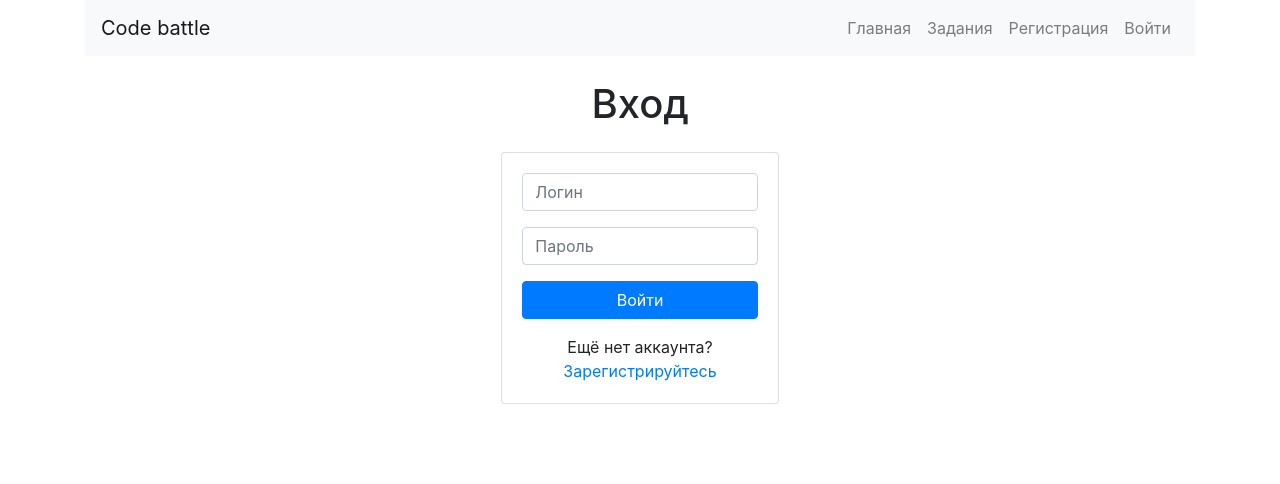
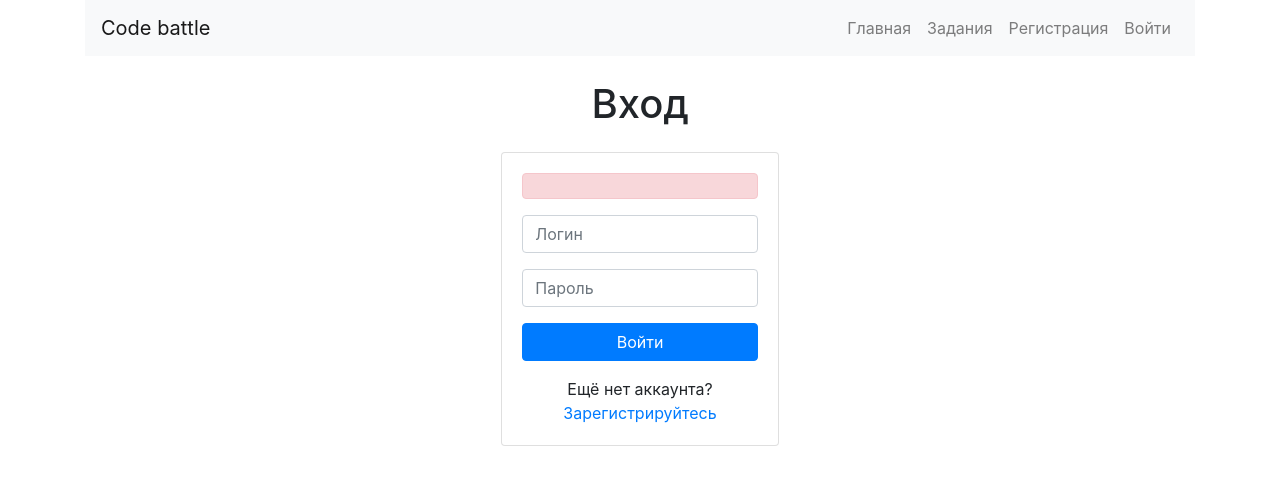
Before and after one commit to space2pacman/code-battle-client, a Vue app: page /#/login in a window 1280 px wide. Shown: the top 484 px of the page. Built offline with nearby package versions, Linux system fonts and the light colour scheme.

Commit message:
add Notice to login

```diff
--- a/src/components/Notice.vue
+++ b/src/components/Notice.vue
@@ -1,5 +1,5 @@
 <template>
-	<div>{{ notices[text] }}</div>
+	<div :class="className">{{ notices[text] }}</div>
 </template>
 
 <script>
@@ -8,12 +8,15 @@ export default {
 		return {
 			notices: {
 				"unauthorized": "Вы не авторизованы",
-				"not found": "Решение отсутствует"
+				"not found": "Решение отсутствует",
+				"user not found": "Пользователь не найден",
+				"wrong password": "Неверный пароль"
 			}
 		}
 	},
 	props: {
-		text: String
+		text: String,
+		className: String
 	}
 }
 </script>
--- a/src/pages/Login.vue
+++ b/src/pages/Login.vue
@@ -3,6 +3,7 @@
 		<h1 class="card-title mb-4 text-center">Вход</h1>
 		<div class="card">
 			<div class="card-body">
+				<Notice :text="notice" className="alert alert-danger" />
 				<div class="form-group">
 					<input type="text" class="form-control" placeholder="Логин" v-model="login">
 				</div>
@@ -22,11 +23,13 @@
 </template>
 
 <script>
+import Notice from "@/components/Notice";
 export default {
 	data() {
 		return {
 			login: "",
-			password: ""
+			password: "",
+			notice: null
 		}
 	},
 	methods: {
@@ -35,10 +38,19 @@ export default {
 				login: this.login,
 				password: this.password
 			}).then(response => {
-				this.$store.commit("token", response.data);
-				this.$router.push("/");
+				if(response.status === "success") {
+					this.$store.commit("token", response.data);
+					this.$router.push("/");
+				}
+
+				if(response.status === "error") {
+					this.notice = response.error;
+				}
 			})
 		}
+	},
+	components: {
+		Notice
 	}
 }
 </script>
```
